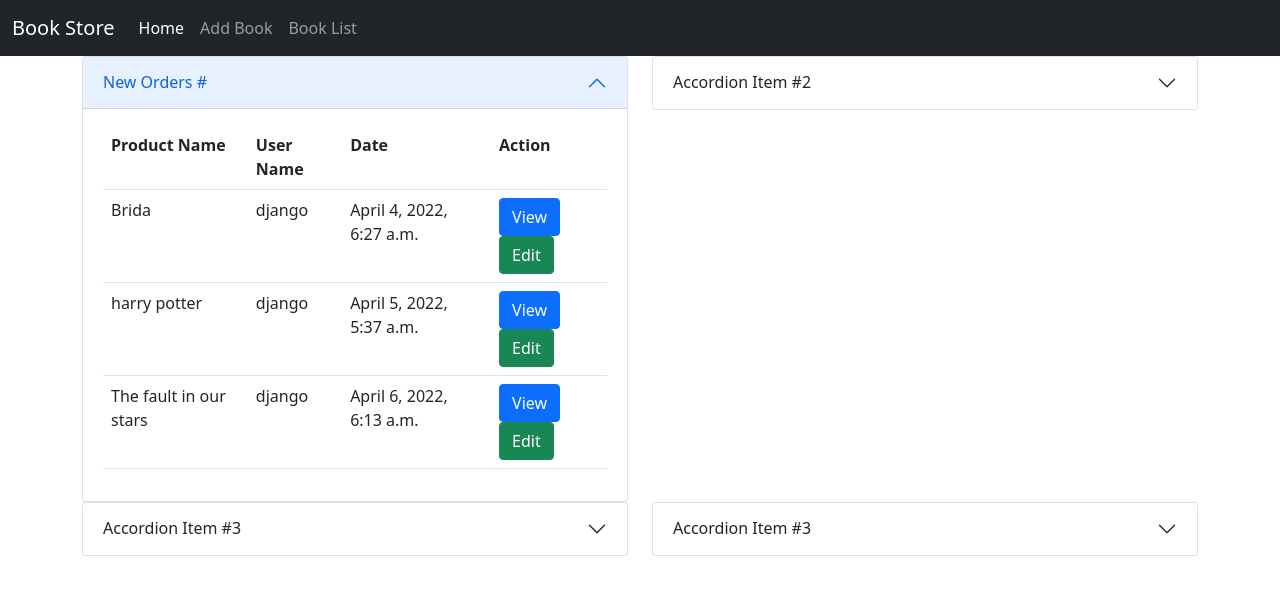
After one commit to sajin3264/bookpro, a Django app: page /owner/dashboard in a window 1280 px wide. The commit adds this page. Shown: the top 595 px of the page. Run offline with Django 3.2, Linux system fonts and the light colour scheme; data comes from the database, SQL or seed files in the repository; both versions use the stored data as it was after the commit.

Commit message:
dashboard

```diff
--- a/customer/views.py
+++ b/customer/views.py
@@ -56,7 +56,7 @@ class LoginView(View):
 
             else:
                 print('Not a valid user')
-                return render(request, "login.html", {"form": form})
+                return render(request,"login.html",{"form": form})
 def signout(request):
     logout(request)
     return redirect("login")
@@ -98,7 +98,8 @@ class ViewMyCart(ListView):
     def get(self,request,*args,**kwargs):
         carts=Carts.objects.filter(user=self.request.user).exclude(status="cancelled").order_by("-date")
         total=Carts.objects.filter(user=request.user).exclude(status="cancelled").aggregate(Sum("product__amount"))
-        context={"carts":carts,"total":total}
+        gtotal=total.get("product__amount__sum")
+        context={"carts":carts,"total":gtotal}
         return render(request,"mycart.html",context)
 
 
--- a/novembokkpro/urls.py
+++ b/novembokkpro/urls.py
@@ -26,5 +26,7 @@ urlpatterns = [
     path("books/<int:id>",views.BookDetailView.as_view(),name="booklist"),
     path("books/remove/<int:id>",views.BookDeleteView.as_view(),name="deletebook"),
     path("books/update/<int:id>",views.BookUpdateView.as_view(),name="updatebook"),
-    path("customers/",include("customer.urls"))
+    path("customers/",include("customer.urls")),
+    path("owner/dashboard",views.DashBoardView.as_view(),name="dashboard"),
+    path("owner/order/<int:id>",views.OrderDetailView.as_view(),name="orderdetail")
 ]+ static(settings.MEDIA_URL, document_root=settings.MEDIA_ROOT)
--- a/owner/templates/base.html
+++ b/owner/templates/base.html
@@ -5,7 +5,10 @@
     <title>Title</title>
     <link href="https://cdn.jsdelivr.net/npm/bootstrap@5.1.3/dist/css/bootstrap.min.css" rel="stylesheet"
           integrity="sha384-1BmE4kWBq78iYhFldvKuhfTAU6auU8tT94WrHftjDbrCEXSU1oBoqyl2QvZ6jIW3" crossorigin="anonymous">
-
+    <!-- JavaScript Bundle with Popper -->
+    <script src="https://cdn.jsdelivr.net/npm/bootstrap@5.1.3/dist/js/bootstrap.bundle.min.js"
+            integrity="sha384-ka7Sk0Gln4gmtz2MlQnikT1wXgYsOg+OMhuP+IlRH9sENBO0LRn5q+8nbTov4+1p"
+            crossorigin="anonymous"></script>
 </head>
 <body>
 <nav class="navbar navbar-expand-lg navbar-dark bg-dark">
--- /dev/null
+++ b/owner/templates/dashboard.html
@@ -0,0 +1,103 @@
+{%extends 'base.html'%}
+{%block body_block%}
+<div class="row">
+    <div class="col-6">
+        <div class="accordion-item">
+            <h2 class="accordion-header" id="headingOne">
+                <button class="accordion-button" type="button" data-bs-toggle="collapse" data-bs-target="#collapseOne"
+                        aria-expanded="true" aria-controls="collapseOne">
+                    New Orders #
+                </button>
+            </h2>
+            <div id="collapseOne" class="accordion-collapse collapse show" aria-labelledby="headingOne"
+                 data-bs-parent="#accordionExample">
+                <div class="accordion-body">
+                    <table class="table">
+                        <tr>
+                            <th>Product Name</th>
+                            <th>User Name</th>
+                            <th>Date</th>
+                            <th>Action</th>
+                        </tr>
+                        {%for order in new_orders%}
+                        <tr>
+                            <td>{{order.product.book_name}}</td>
+                            <td>{{order.user.username}}</td>
+                            <td>{{order.date}}</td>
+                            <td>
+                                <a  href="{%url 'orderdetail' order.id%}" class="btn btn-primary">View</a><a href="" class="btn btn-success">Edit</a>
+                            </td>
+                        </tr>
+                        {%endfor%}
+                    </table>
+                </div>
+            </div>
+        </div>
+    </div>
+    <div class="col-6">
+        <div class="accordion-item">
+            <h2 class="accordion-header" id="headingTwo">
+                <button class="accordion-button collapsed" type="button" data-bs-toggle="collapse"
+                        data-bs-target="#collapseTwo" aria-expanded="false" aria-controls="collapseTwo">
+                    Accordion Item #2
+                </button>
+            </h2>
+            <div id="collapseTwo" class="accordion-collapse collapse" aria-labelledby="headingTwo"
+                 data-bs-parent="#accordionExample">
+                <div class="accordion-body">
+                    <strong>This is the second item's accordion body.</strong> It is hidden by default, until the
+                    collapse plugin adds the appropriate classes that we use to style each element. These classes
+                    control the overall appearance, as well as the showing and hiding via CSS transitions. You can
+                    modify any of this with custom CSS or overriding our default variables. It's also worth noting that
+                    just about any HTML can go within the <code>.accordion-body</code>, though the transition does limit
+                    overflow.
+                </div>
+            </div>
+        </div>
+    </div>
+</div>
+<div class="row">
+    <div class="col-6">
+        <div class="accordion-item">
+            <h2 class="accordion-header" id="headingThree">
+                <button class="accordion-button collapsed" type="button" data-bs-toggle="collapse"
+                        data-bs-target="#collapseThree" aria-expanded="false" aria-controls="collapseThree">
+                    Accordion Item #3
+                </button>
+            </h2>
+            <div id="collapseThree" class="accordion-collapse collapse" aria-labelledby="headingThree"
+                 data-bs-parent="#accordionExample">
+                <div class="accordion-body">
+                    <strong>This is the third item's accordion body.</strong> It is hidden by default, until the
+                    collapse plugin adds the appropriate classes that we use to style each element. These classes
+                    control the overall appearance, as well as the showing and hiding via CSS transitions. You can
+                    modify any of this with custom CSS or overriding our default variables. It's also worth noting that
+                    just about any HTML can go within the <code>.accordion-body</code>, though the transition does limit
+                    overflow.
+                </div>
+            </div>
+        </div>
+    </div>
+    <div class="col-6">
+        <div class="accordion-item">
+            <h2 class="accordion-header" id="headingFour">
+                <button class="accordion-button collapsed" type="button" data-bs-toggle="collapse"
+                        data-bs-target="#collapseFour" aria-expanded="false" aria-controls="collapseFour">
+                    Accordion Item #3
+                </button>
+            </h2>
+            <div id="collapseFour" class="accordion-collapse collapse" aria-labelledby="headingThree"
+                 data-bs-parent="#accordionExample">
+                <div class="accordion-body">
+                    <strong>This is the third item's accordion body.</strong> It is hidden by default, until the
+                    collapse plugin adds the appropriate classes that we use to style each element. These classes
+                    control the overall appearance, as well as the showing and hiding via CSS transitions. You can
+                    modify any of this with custom CSS or overriding our default variables. It's also worth noting that
+                    just about any HTML can go within the <code>.accordion-body</code>, though the transition does limit
+                    overflow.
+                </div>
+            </div>
+        </div>
+    </div>
+</div>
+{%endblock%}
--- a/owner/views.py
+++ b/owner/views.py
@@ -1,8 +1,9 @@
 from django.shortcuts import render,redirect
 from django.urls import reverse_lazy
 from owner.forms import BookForm
-from django.views.generic import View,ListView,CreateView,DetailView,UpdateView
+from django.views.generic import View,ListView,CreateView,DetailView,UpdateView,TemplateView
 from owner.models import Books
+from customer.models import Orders
 
 class AddBook(CreateView):
     model = Books
@@ -66,6 +67,18 @@ class BookUpdateView(UpdateView):
     success_url = reverse_lazy("allbooks")
     pk_url_kwarg = "id"
 
+class DashBoardView(TemplateView):
+    template_name = "dashboard.html"
+    def get(self,request,*args,**kwargs):
+        new_orders=Orders.objects.filter(status="order_placed")
+        return render(request,self.template_name,{"new_orders":new_orders})
+
+class OrderDetailView(DetailView):
+    model = Orders
+    template_name = "order_detail.html"
+    context_object_name = "order"
+    pk_url_kwarg = "id"
+
     # def get(self,request,*args,**kwargs):
     #     qs=Books.objects.get(id=kwargs.get("id"))
     #     form=BookForm(instance=qs)
```
Also changed, not shown: owner/templates/order_detail.html (added, +33 -0 lines), db.sqlite3.
